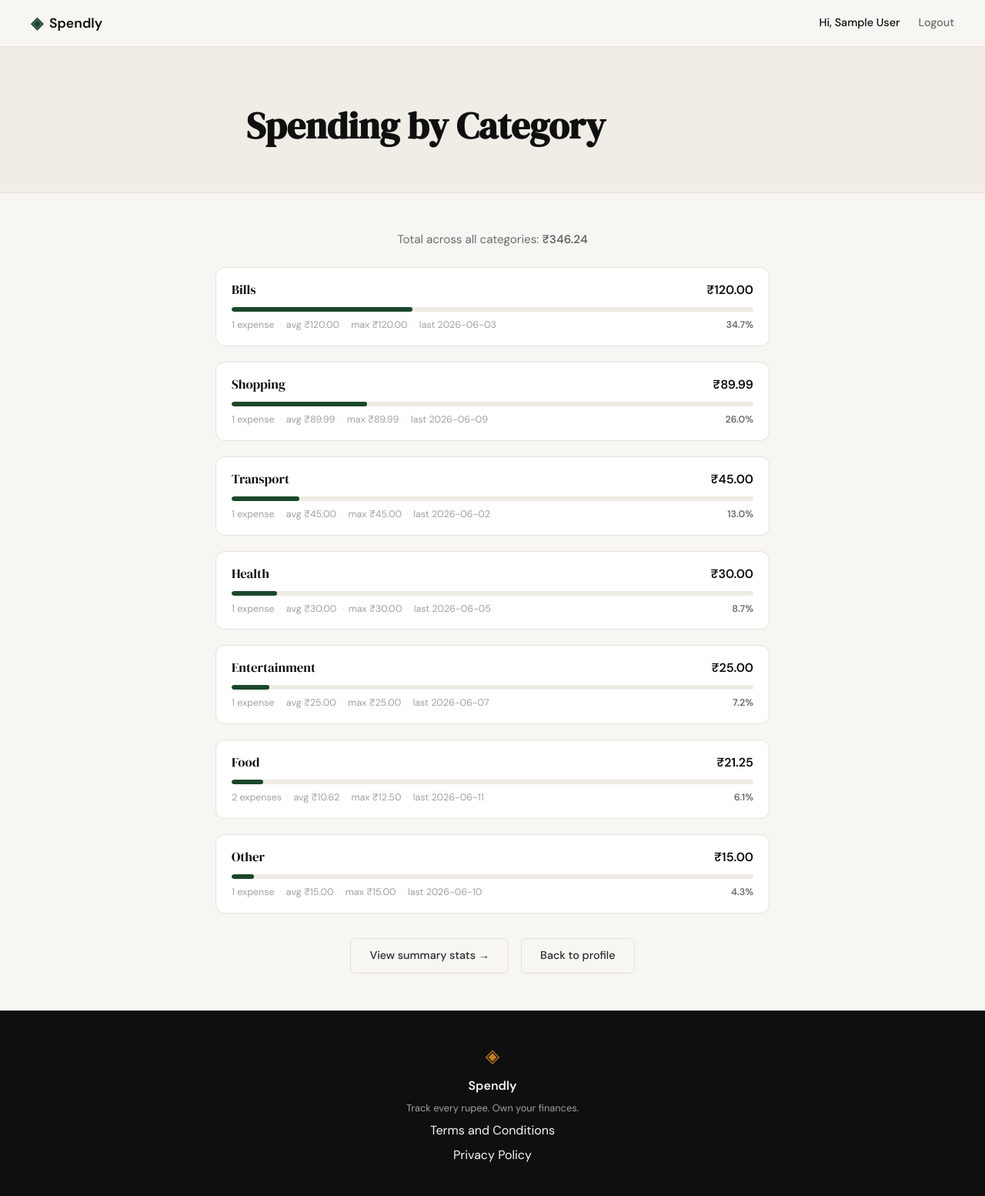
After one commit to Yuvraj-0209/Spendly, a Flask app: page /expenses/categories in a window 1280 px wide. The commit adds this page. Shown: the whole page at 77% size. Run offline with Flask 3, Linux system fonts and the light colour scheme; the visitor is signed in with stand-in values (Sample User, id 1); data comes from the database, SQL or seed files in the repository.

Commit message:
add category breakdown route (/expenses/categories)
Co-Authored-By: Claude Sonnet 4.6 <noreply@anthropic.com>

```diff
--- a/app.py
+++ b/app.py
@@ -158,5 +158,110 @@ def delete_expense(id):
     return "Delete expense — coming in Step 9"
 
 
+@app.route("/expenses/categories")
+def expense_categories():
+    guard = login_required()
+    if guard:
+        return guard
+
+    conn = get_db()
+    rows = conn.execute(
+        """
+        SELECT
+            category,
+            COUNT(*)                       AS count,
+            COALESCE(SUM(amount), 0)       AS total,
+            COALESCE(AVG(amount), 0)       AS avg_amount,
+            COALESCE(MAX(amount), 0)       AS max_amount,
+            MAX(date)                      AS last_date
+        FROM expenses
+        WHERE user_id = ?
+        GROUP BY category
+        ORDER BY total DESC
+        """,
+        (session['user_id'],)
+    ).fetchall()
+
+    grand_total = sum(r['total'] for r in rows)
+    categories = []
+    for r in rows:
+        d = dict(r)
+        d['pct'] = round((d['total'] / grand_total * 100), 1) if grand_total > 0 else 0
+        categories.append(d)
+
+    conn.close()
+    return render_template("expenses-categories.html", categories=categories, grand_total=grand_total)
+
+
+@app.route("/expenses/categories")
+def expense_categories():
+    guard = login_required()
+    if guard:
+        return guard
+
+    conn = get_db()
+    rows = conn.execute(
+        """
+        SELECT
+            category,
+            COUNT(*)                       AS count,
+            COALESCE(SUM(amount), 0)       AS total,
+            COALESCE(AVG(amount), 0)       AS avg_amount,
+            COALESCE(MAX(amount), 0)       AS max_amount,
+            MAX(date)                      AS last_date
+        FROM expenses
+        WHERE user_id = ?
+        GROUP BY category
+        ORDER BY total DESC
+        """,
+        (session['user_id'],)
+    ).fetchall()
+
+    grand_total = sum(r['total'] for r in rows)
+    categories = []
+    for r in rows:
+        d = dict(r)
+        d['pct'] = round((d['total'] / grand_total * 100), 1) if grand_total > 0 else 0
+        categories.append(d)
+
+    conn.close()
+    return render_template("expenses-categories.html", categories=categories, grand_total=grand_total)
+
+
+@app.route("/expenses/categories")
+def expense_categories():
+    guard = login_required()
+    if guard:
+        return guard
+
+    conn = get_db()
+    rows = conn.execute(
+        """
+        SELECT
+            category,
+            COUNT(*)                       AS count,
+            COALESCE(SUM(amount), 0)       AS total,
+            COALESCE(AVG(amount), 0)       AS avg_amount,
+            COALESCE(MAX(amount), 0)       AS max_amount,
+            MAX(date)                      AS last_date
+        FROM expenses
+        WHERE user_id = ?
+        GROUP BY category
+        ORDER BY total DESC
+        """,
+        (session['user_id'],)
+    ).fetchall()
+
+    grand_total = sum(r['total'] for r in rows)
+    categories = []
+    for r in rows:
+        d = dict(r)
+        d['pct'] = round((d['total'] / grand_total * 100), 1) if grand_total > 0 else 0
+        categories.append(d)
+
+    conn.close()
+    return render_template("expenses-categories.html", categories=categories, grand_total=grand_total)
+
+
 if __name__ == "__main__":
     app.run(debug=True, port=5001)
--- a/static/css/style.css
+++ b/static/css/style.css
@@ -916,3 +916,107 @@ a { color: inherit; text-decoration: none; }
     color: var(--ink);
     white-space: nowrap;
 }
+
+/* ── Category breakdown page ─────────────────────────────────────────── */
+.cat-page {
+    padding: 3rem 1.5rem;
+}
+
+.cat-inner {
+    max-width: 720px;
+    margin: 0 auto;
+    display: flex;
+    flex-direction: column;
+    gap: 1.5rem;
+}
+
+.cat-summary {
+    font-size: 0.95rem;
+    color: var(--ink-muted);
+    text-align: center;
+}
+
+.cat-list {
+    display: flex;
+    flex-direction: column;
+    gap: 1.25rem;
+}
+
+.cat-row {
+    background: var(--paper-card);
+    border: 1px solid var(--border);
+    border-radius: var(--radius-md);
+    padding: 1rem 1.25rem;
+    display: flex;
+    flex-direction: column;
+    gap: 0.5rem;
+}
+
+.cat-row-top {
+    display: flex;
+    justify-content: space-between;
+    align-items: baseline;
+}
+
+.cat-name {
+    font-family: var(--font-display);
+    font-size: 1.05rem;
+    color: var(--ink);
+}
+
+.cat-total {
+    font-size: 1rem;
+    font-weight: 600;
+    color: var(--ink);
+}
+
+.cat-bar-track {
+    height: 6px;
+    background: var(--border-soft);
+    border-radius: 999px;
+    overflow: hidden;
+}
+
+.cat-bar-fill {
+    height: 100%;
+    background: var(--accent);
+    border-radius: 999px;
+    transition: width 0.4s ease;
+}
+
+.cat-row-meta {
+    display: flex;
+    align-items: center;
+    gap: 0.4rem;
+    flex-wrap: wrap;
+}
+
+.cat-meta-item {
+    font-size: 0.78rem;
+    color: var(--ink-faint);
+}
+
+.cat-meta-sep {
+    font-size: 0.78rem;
+    color: var(--border);
+}
+
+.cat-pct {
+    margin-left: auto;
+    font-size: 0.78rem;
+    color: var(--ink-muted);
+    font-weight: 600;
+}
+
+.cat-empty {
+    text-align: center;
+    color: var(--ink-muted);
+    padding: 2rem 0;
+}
+
+.cat-actions {
+    display: flex;
+    gap: 1rem;
+    justify-content: center;
+    padding-top: 0.5rem;
+}
--- /dev/null
+++ b/templates/expenses-categories.html
@@ -0,0 +1,54 @@
+{% extends "base.html" %}
+
+{% block title %}Categories — Spendly{% endblock %}
+
+{% block content %}
+<div class="profile-header">
+    <div class="profile-header-inner">
+        <h1 class="terms-title">Spending by Category</h1>
+    </div>
+</div>
+
+<div class="cat-page">
+    <div class="cat-inner">
+
+        {% if categories %}
+        <p class="cat-summary">
+            Total across all categories: <strong>₹{{ "%.2f" % grand_total }}</strong>
+        </p>
+
+        <div class="cat-list">
+            {% for c in categories %}
+            <div class="cat-row">
+                <div class="cat-row-top">
+                    <span class="cat-name">{{ c.category }}</span>
+                    <span class="cat-total">₹{{ "%.2f" % c.total }}</span>
+                </div>
+                <div class="cat-bar-track">
+                    <div class="cat-bar-fill" style="width: {{ c.pct }}%"></div>
+                </div>
+                <div class="cat-row-meta">
+                    <span class="cat-meta-item">{{ c.count }} expense{% if c.count != 1 %}s{% endif %}</span>
+                    <span class="cat-meta-sep">·</span>
+                    <span class="cat-meta-item">avg ₹{{ "%.2f" % c.avg_amount }}</span>
+                    <span class="cat-meta-sep">·</span>
+                    <span class="cat-meta-item">max ₹{{ "%.2f" % c.max_amount }}</span>
+                    <span class="cat-meta-sep">·</span>
+                    <span class="cat-meta-item">last {{ c.last_date }}</span>
+                    <span class="cat-pct">{{ c.pct }}%</span>
+                </div>
+            </div>
+            {% endfor %}
+        </div>
+        {% else %}
+        <p class="cat-empty">No expenses recorded yet. <a href="{{ url_for('add_expense') }}">Add your first expense →</a></p>
+        {% endif %}
+
+        <div class="cat-actions">
+            <a href="{{ url_for('expense_stats') }}" class="btn-ghost">View summary stats →</a>
+            <a href="{{ url_for('profile') }}" class="btn-ghost">Back to profile</a>
+        </div>
+
+    </div>
+</div>
+{% endblock %}
```
